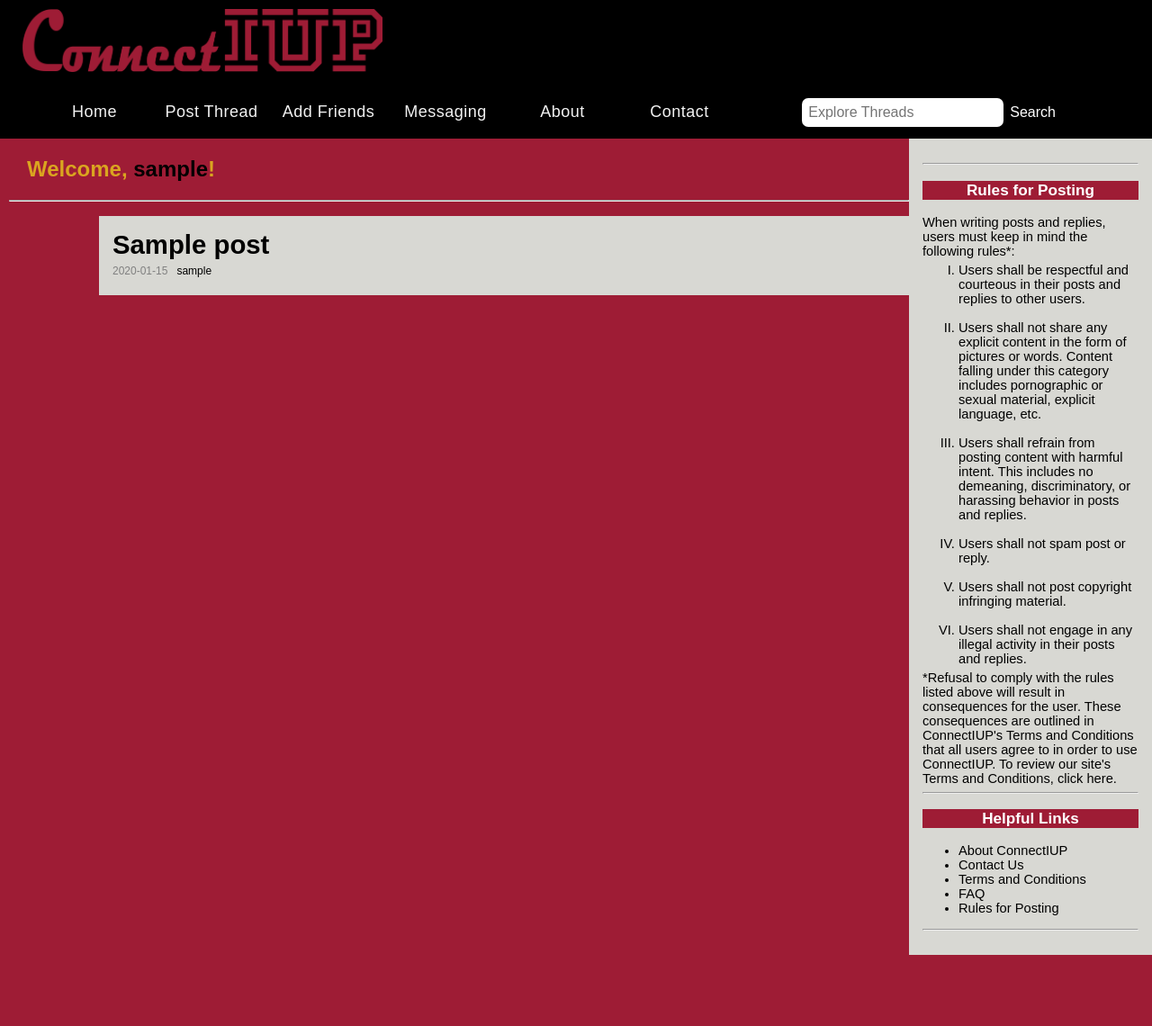
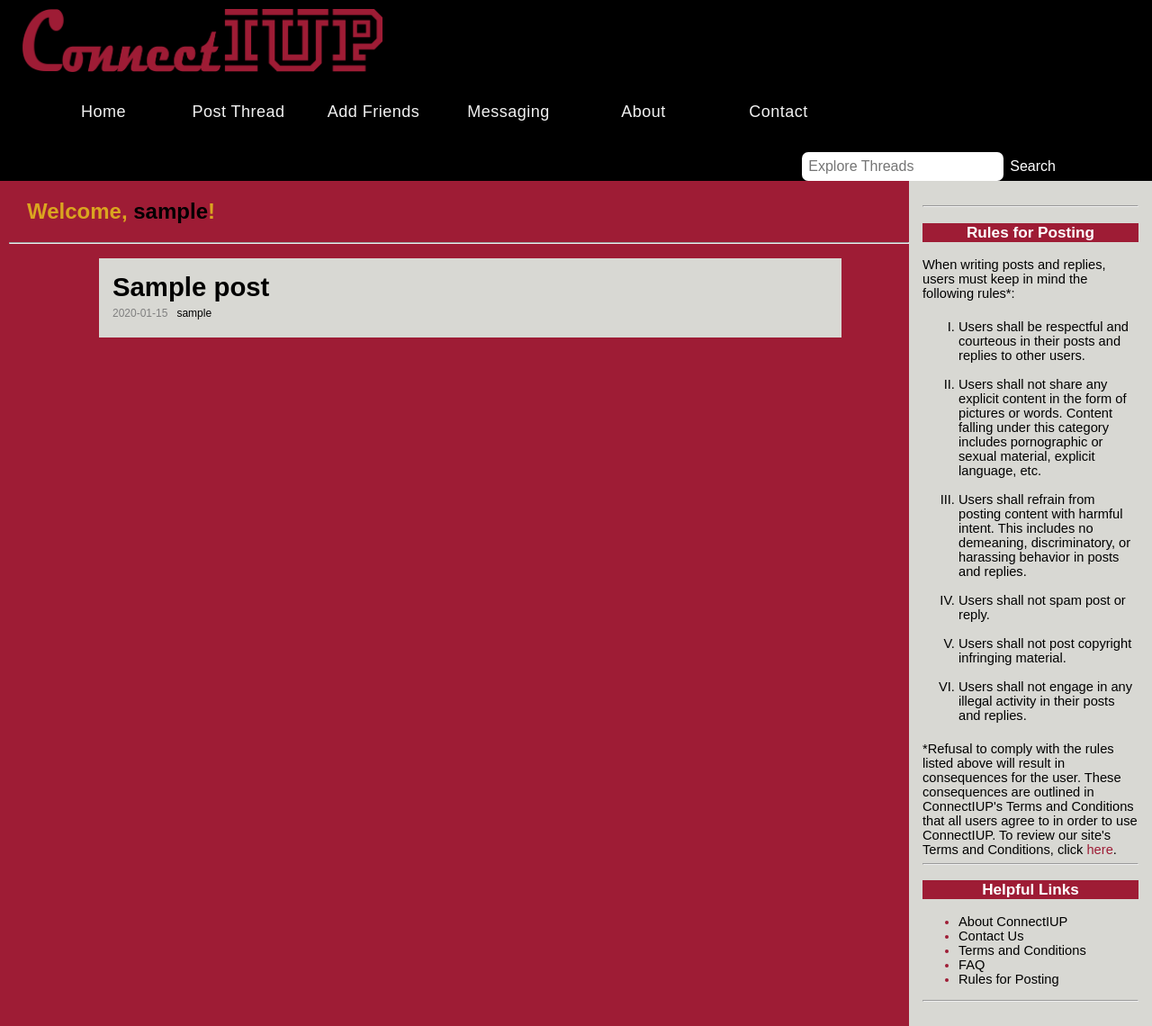
Before and after one commit to realmastercoder/connectiup, a PHP site: page /homepage.php in a window 1280 px wide. Shown: the whole page at 90% size. Before the commit the page ends 1061 px from the top, so only its background shows below. Run offline with PHP 8.4, Linux system fonts and the light colour scheme; the visitor is signed in with stand-in values (Sample User, id 1); tables that the repository leaves empty hold one stand-in row (values such as "Sample post").

Commit message:
sidebar edits

```diff
--- a/css/home.css
+++ b/css/home.css
@@ -34,7 +34,7 @@ h2 {
 .menu ul li a {
     background: black;
     text-decoration: none;
-    width: 130px;
+    width: 150px;
     display: block;
     text-align: center;
     color: #f2f2f2;
@@ -81,6 +81,7 @@ button {
     margin: 10px 60px;
     background-color: #d8d8d3;
     padding: 10px 15px;
+    width: 75%;
 }
 
 a {
--- a/css/sidebar.css
+++ b/css/sidebar.css
@@ -13,28 +13,24 @@ ol {
 .sidebar {
     height: 100%;
     width: 240px;
-    /*position: fixed; /* Fixed Sidebar (stay in place on scroll) */
     float: right;
-    z-index: 1; /* Stay on top */
-    top: .05%; /* Stay at the top */
-    bottom: .05%;
+    z-index: 1;
+    top: .05%;
+    bottom: 0%;
     right: 0;
     background-color: #d8d8d3;
     padding-top: 20px;
     padding-left: 15px;
     padding-right: 15px;
     padding-bottom: 20px;
-    /*overflow-y: scroll;*/
-    /*clear: right;*/
+    overflow-y: scroll;
     font-size: 11pt;
-
-
 }
 
 .maincontent {
     margin-right: 160px;
     padding: 0px 10px;
-   color:black;
+    color:black;
 }
 
 a {
@@ -42,6 +38,10 @@ a {
 }
 
 a:hover {
-    font-size: 12pt;
+    font-size: larger;
     font-weight: 600;
 }
+
+.links {
+    color:#9e1c35;
+}
--- a/homepage.php
+++ b/homepage.php
@@ -48,6 +48,7 @@ if (!$conn) {
             <h3>Rules for Posting</h3>
             <p>When writing posts and replies, users must keep in mind
                 the following rules&ast;:</p>
+            <br/>
             <ol>
                 <li>Users shall be respectful and courteous in their posts
                     and replies to other users.</li><br/>
@@ -68,22 +69,24 @@ if (!$conn) {
                 <li>Users shall not engage in any illegal activity
                     in their posts and replies. </li>
             </ol>
-
+            <br/>
             <p>&ast;Refusal to comply with the rules listed above will result
                 in consequences for the user. These consequences are outlined
                 in ConnectIUP&apos;s Terms and Conditions that all users agree to in
                 order to use ConnectIUP. To review our site&apos;s Terms and Conditions,
-                click <a href="terms_cond.html">here</a>.
+                click <a href="terms_cond.html"><span class=links>here</span></a>.
             </p>
             <hr/>
 
             <h3>Helpful Links</h3>
             <ul>
+            <div class="links">
                 <li><a href="about.php">About ConnectIUP</a></li>
                 <li><a href="contact.html">Contact Us</a></li>
                 <li><a href="terms_cond.html">Terms and Conditions</a></li>
-                <li><a href="#">FAQ</a></li> <!--FAQ page does not exist-->
-                <li><a href="#">Rules for Posting</a></li> <!--Post rules page does not exist-->
+                <li><a href="#">FAQ</a></li> <!--FAQ page does not exist currently-->
+                <li><a href="#">Rules for Posting</a></li> <!--Post rules page does not exist currently-->
+            </div>
             </ul>
             <hr/>
     </div>
```
